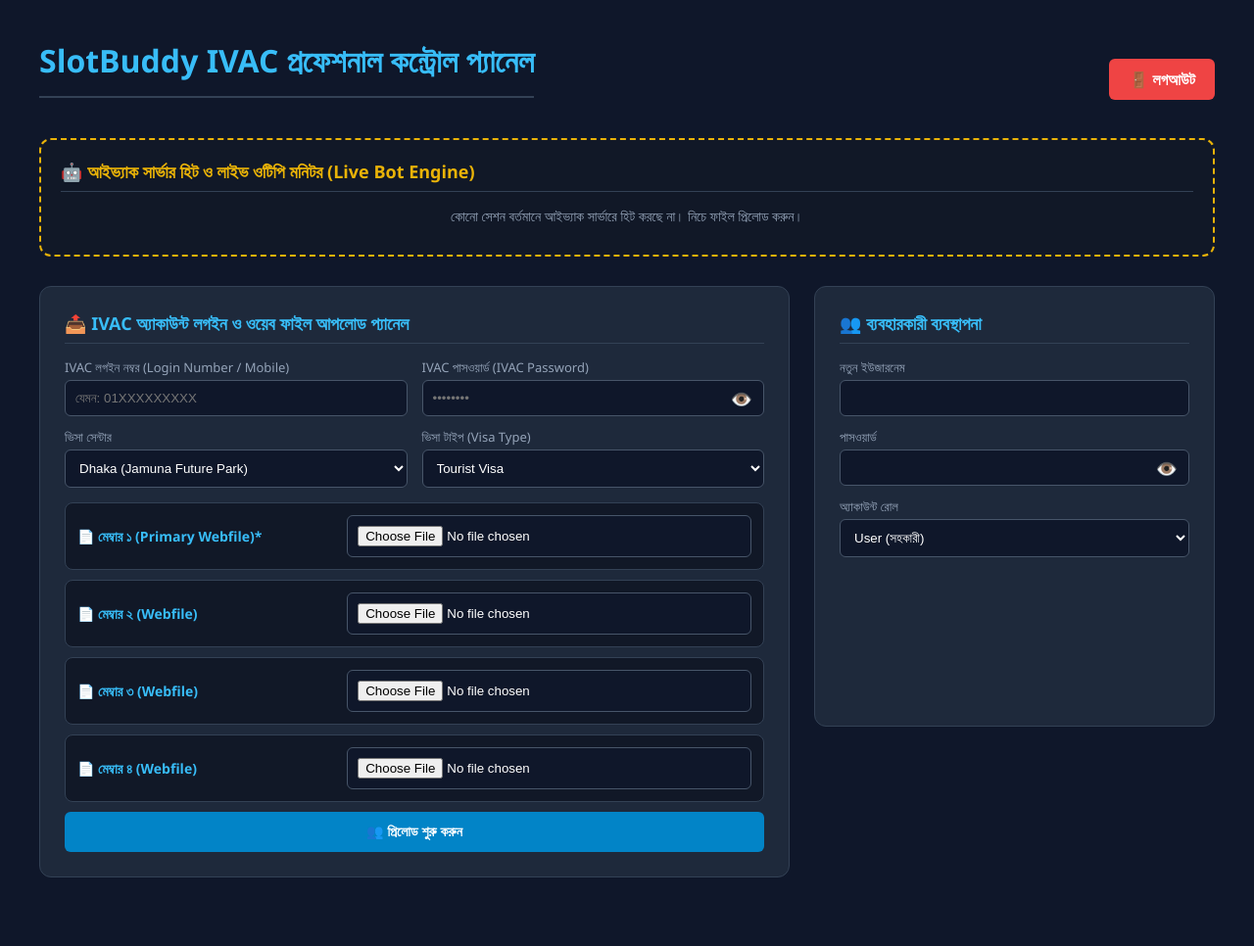
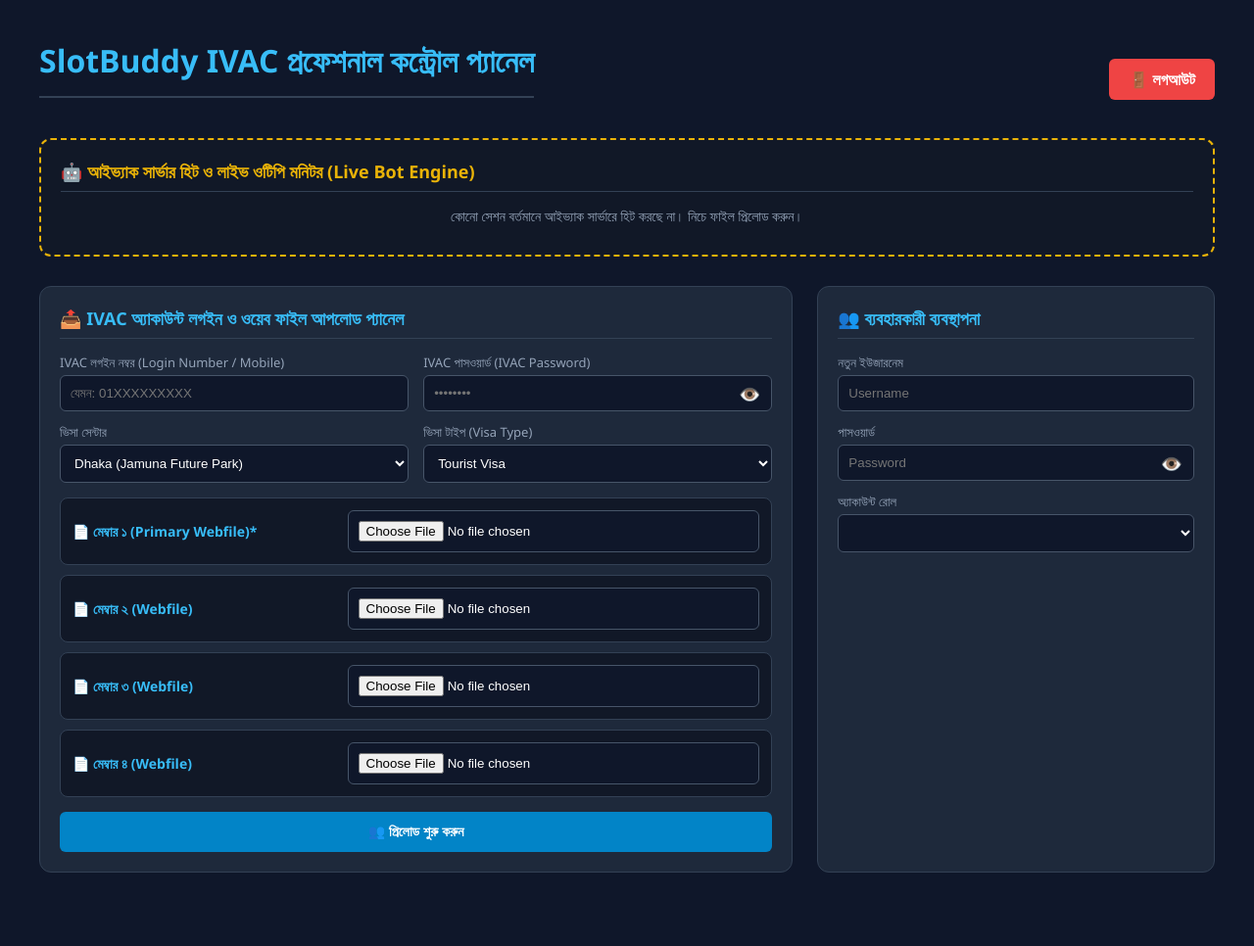
Before and after one commit to sheikhfarukh943-source/visa-bot, a Flask app: page /admin in a window 1280 px wide. Shown: the whole page at 98% size. After the commit the page ends 891 px from the top, so only its background shows below. Run offline with Flask 3, Linux system fonts and the light colour scheme; the visitor is signed in with stand-in values (Sample User, id 1); lists and menus that the app fills with data are empty.

Commit message:
admin.html

```diff
--- a/templates/admin.html
+++ b/templates/admin.html
@@ -2,7 +2,7 @@
 <html lang="bn">
 <head>
     <meta charset="UTF-8">
-    <title>SlotBuddy - IVAC Advanced Control Panel</title>
+    <title>SlotBuddy - IVAC Management Control Panel</title>
     <style>
         body { font-family: 'Segoe UI', Arial, sans-serif; background: #0f172a; color: #f8fafc; padding: 40px; margin: 0; }
         .dashboard { max-width: 1250px; margin: 0 auto; }
@@ -10,9 +10,8 @@
         .header-top { display: flex; justify-content: space-between; align-items: center; margin-bottom: 20px; }
         .logout-btn { padding: 10px 20px; background: #ef4444; color: white; text-decoration: none; border-radius: 6px; font-weight: bold; }
 
-        .section-grid { display: flex; gap: 25px; margin-bottom: 30px; align-items: flex-start; }
-        /* box কন্টেইনারের হাইট অটো করা হলো যাতে কোনো বাটন হাইড না হয় */
-        .box { flex: 1; background: #1e293b; padding: 25px; border-radius: 12px; border: 1px solid #334155; height: auto; min-height: 450px; box-sizing: border-box; }
+        .section-grid { display: flex; gap: 25px; margin-bottom: 30px; }
+        .box { flex: 1; background: #1e293b; padding: 20px; border-radius: 12px; border: 1px solid #334155; }
         h3 { margin-top: 0; color: #38bdf8; font-size: 18px; border-bottom: 1px solid #334155; padding-bottom: 8px; margin-bottom: 15px; }
 
         .form-group { margin-bottom: 12px; position: relative; }
@@ -26,8 +25,9 @@
         .toggle-password { position: absolute; right: 12px; cursor: pointer; color: #94a3b8; font-size: 18px; user-select: none; z-index: 99; }
         .toggle-password:hover { color: #38bdf8; }
 
-        button.submit-btn { width: 100%; padding: 12px; background: #0284c7; color: white; border: none; border-radius: 6px; cursor: pointer; font-weight: bold; font-size: 14px; margin-top: 8px; display: block; }
-        button.submit-btn:hover { background: #0369a1; }
+        /* বাটনগুলোর স্থায়ী ভিজিবল স্টাইল */
+        .submit-btn { width: 100%; padding: 12px; background: #0284c7; color: white; border: none; border-radius: 6px; cursor: pointer; font-weight: bold; font-size: 14px; margin-top: 15px; display: block; text-align: center; }
+        .submit-btn:hover { background: #0369a1; }
 
         .member-upload-row { border: 1px solid #334155; padding: 12px; border-radius: 8px; background: #111827; margin-bottom: 10px; display: flex; align-items: center; justify-content: space-between; }
         .member-title { font-size: 14px; color: #38bdf8; font-weight: bold; }
@@ -42,6 +42,10 @@
         th, td { padding: 12px 15px; text-align: left; border-bottom: 1px solid #334155; font-size: 14px; }
         th { background: #334155; color: #38bdf8; }
 
+        .flash-message { padding: 12px; border-radius: 6px; margin-bottom: 20px; text-align: center; font-weight: bold; }
+        .flash-success { background: #065f46; color: #34d399; border: 1px solid #34d399; }
+        .flash-error { background: #991b1b; color: #f87171; border: 1px solid #f87171; }
+
         .live-bot-zone { background: #111827; border: 2px dashed #eab308; border-radius: 12px; padding: 20px; margin-bottom: 30px; }
         .live-session-card { background: #1e293b; border: 1px solid #334155; padding: 15px; border-radius: 8px; margin-bottom: 10px; display: flex; justify-content: space-between; align-items: center; }
         .status-badge { padding: 6px 12px; border-radius: 6px; font-weight: bold; font-size: 13px; }
@@ -51,8 +55,6 @@
         .otp-input-inline { display: flex; gap: 10px; margin-top: 8px; }
         .otp-input-inline input { width: 130px; text-align: center; font-size: 16px; letter-spacing: 2px; background: #0f172a; border: 1px solid #475569; color: white; border-radius: 6px; padding: 6px; }
         .otp-input-inline button { padding: 6px 15px; background: #eab308; color: #0f172a; border: none; border-radius: 6px; font-weight: bold; cursor: pointer; }
-
-        #bot-log-box { margin-top: 10px; padding: 10px; border-radius: 6px; text-align: center; font-size: 13px; display: none; font-weight: bold; }
     </style>
 </head>
 <body>
@@ -61,6 +63,11 @@
         <h1>SlotBuddy IVAC প্রফেশনাল কন্ট্রোল প্যানেল</h1>
         <a href="/logout" class="logout-btn">🚪 লগআউট</a>
     </div>
+
+    <!-- সার্ভার থেকে আসা নোটিফিকেশন মেসেজ (সফল বা ব্যর্থ) -->
+    {% if stats and stats.last_message %}
+        <div class="flash-message flash-success">{{ stats.last_message }}</div>
+    {% endif %}
 
     <!-- 🤖 ১. বটের লাইভ ওটিপি মনিটর জোন -->
     <div class="live-bot-zone">
@@ -71,19 +78,19 @@
     </div>
 
     <div class="section-grid">
-        <!-- ২. প্রিলোড ফরম প্যানেল -->
+        <!-- ২. প্রিলোড ফর্ম প্যানেল (শতভাগ সচল নেটিভ সাবমিশন) -->
         <div class="box" style="flex: 2;">
             <h3>📤 IVAC অ্যাকাউন্ট লগইন ও ওয়েব ফাইল আপলোড প্যানেল</h3>
-            <form id="ivac-group-form" onsubmit="return false;">
+            <form action="/pre-load-group" method="POST" enctype="multipart/form-data">
                 <div class="form-row">
                     <div class="form-group">
                         <label>IVAC লগইন নম্বর (Login Number / Mobile)</label>
-                        <input type="text" id="ivac_phone" placeholder="যেমন: 01XXXXXXXXX" required>
+                        <input type="text" name="ivac_phone" placeholder="যেমন: 01XXXXXXXXX" required>
                     </div>
                     <div class="form-group">
                         <label>IVAC পাসওয়ার্ড (IVAC Password)</label>
                         <div class="password-container">
-                            <input type="password" id="ivac_pass" placeholder="••••••••" required>
+                            <input type="password" id="ivac_pass" name="ivac_pass" placeholder="••••••••" required>
                             <span class="toggle-password" onclick="togglePassword('ivac_pass', this)">👁️</span>
                         </div>
                     </div>
@@ -91,7 +98,7 @@
                 <div class="form-row">
                     <div class="form-group">
                         <label>ভিসা সেন্টার</label>
-                        <select id="center">
+                        <select name="center">
                             <option value="Dhaka">Dhaka (Jamuna Future Park)</option>
                             <option value="Chittagong">Chittagong</option>
                             <option value="Rajshahi">Rajshahi</option>
@@ -101,7 +108,7 @@
                     </div>
                     <div class="form-group">
                         <label>ভিসা টাইপ (Visa Type)</label>
-                        <select id="visa_type">
+                        <select name="visa_type">
                             <option value="Tourist">Tourist Visa</option>
                             <option value="Medical">Medical Visa</option>
                             <option value="Business">Business Visa</option>
@@ -112,46 +119,40 @@
                 <div id="file-uploads-container" style="margin-top: 15px;">
                     <div class="member-upload-row">
                         <span class="member-title">📄 মেম্বার ১ (Primary Webfile)*</span>
-                        <div class="file-input-wrapper"><input type="file" id="file_1" required></div>
+                        <div class="file-input-wrapper"><input type="file" name="file_1" required></div>
                     </div>
                     <div class="member-upload-row">
                         <span class="member-title">📄 মেম্বার ২ (Webfile)</span>
-                        <div class="file-input-wrapper"><input type="file" id="file_2"></div>
+                        <div class="file-input-wrapper"><input type="file" name="file_2"></div>
                     </div>
                     <div class="member-upload-row">
                         <span class="member-title">📄 মেম্বার ৩ (Webfile)</span>
-                        <div class="file-input-wrapper"><input type="file" id="file_3"></div>
+                        <div class="file-input-wrapper"><input type="file" name="file_3"></div>
                     </div>
                     <div class="member-upload-row">
                         <span class="member-title">📄 মেম্বার ৪ (Webfile)</span>
-                        <div class="file-input-wrapper"><input type="file" id="file_4"></div>
+                        <div class="file-input-wrapper"><input type="file" name="file_4"></div>
                     </div>
                 </div>
-                <button type="button" class="submit-btn" onclick="uploadGroupData()">👥 প্রিলোড শুরু করুন</button>
+                <button type="submit" class="submit-btn">👥 প্রিলোড শুরু করুন</button>
             </form>
-            <div id="bot-log-box"></div>
         </div>
 
-        <!-- ৩. ব্যবহারকারী ব্যবস্থাপনা প্যানেল (ফিক্সড সিএসএস লেআউট সহ) -->
+        <!-- ৩. ব্যবহারকারী ব্যবস্থাপনা প্যানেল (বাটন সম্পূর্ণ ফিক্সড করা হয়েছে) -->
         <div class="box">
             <h3>👥 ব্যবহারকারী ব্যবস্থাপনা</h3>
+            <form action="/admin/create-user" method="POST">
                 <div class="form-group">
                     <label>নতুন ইউজারনেম</label>
-                <input type="text" id="new-user" required>
+                    <input type="text" name="username" placeholder="Username" required>
                 </div>
                 <div class="form-group">
                     <label>পাসওয়ার্ড</label>
                     <div class="password-container">
-                    <input type="password" id="new-pass" required>
+                        <input type="password" id="new-pass" name="password" placeholder="Password" required>
                         <span class="toggle-password" onclick="togglePassword('new-pass', this)">👁️</span>
                     </div>
                 </div>
-            <div class="form-group" style="margin-bottom: 20px;">
+                <div class="form-group">
                     <label>অ্যাকাউন্ট রোল</label>
-                <select id="new-role">
-                    <option value="User">User (সহকারী)</option>
-                    <option value="Admin">Admin (প্রধান অ্যাডমিন)</option>
-                </select>
-            </div>
-
-            <!-- বাটন এবং তালিকার ডিজাইন দৃশ্যমান করা হলো -->
+                    <select name="role">
```
Lines whose indentation alone changed are shown as unchanged.
